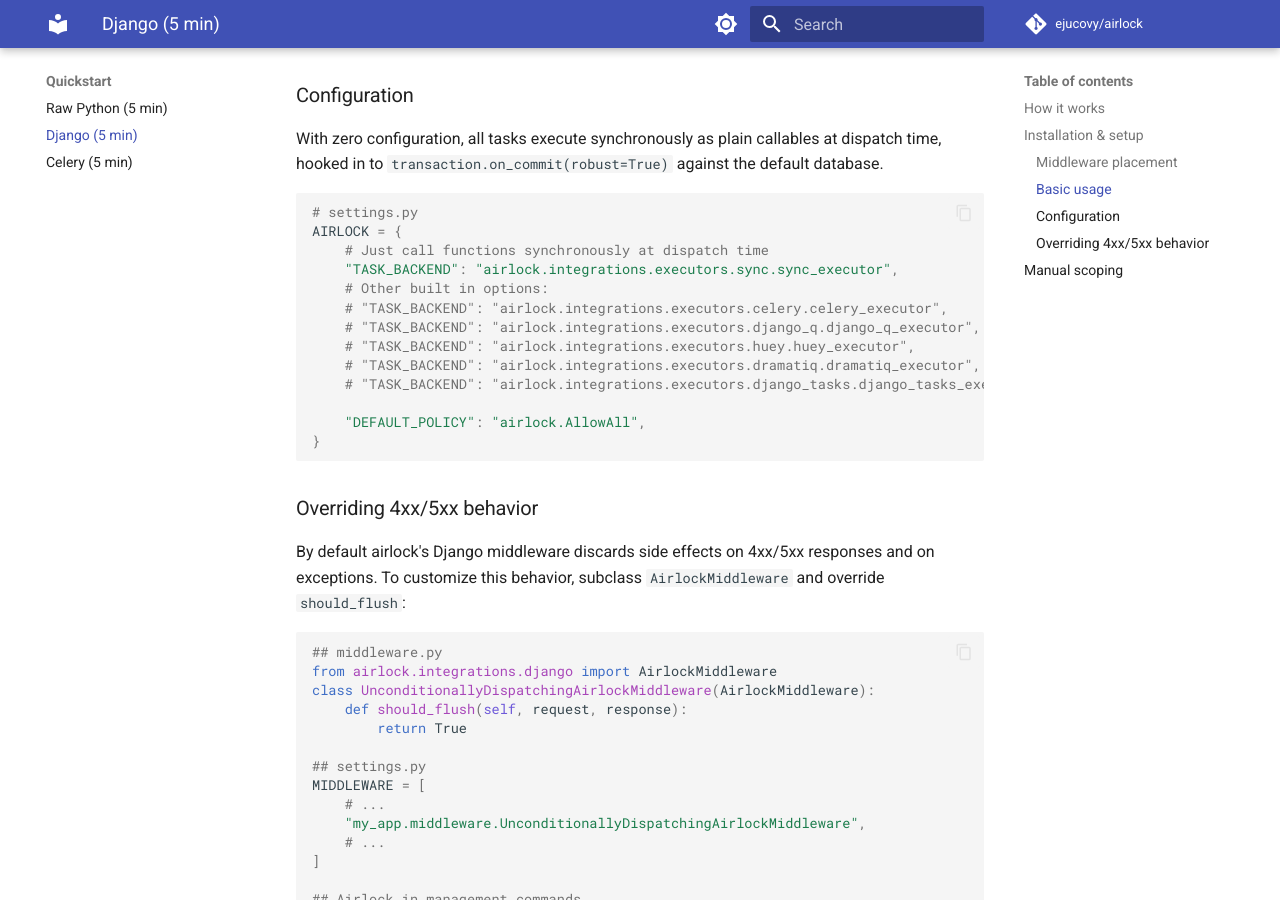
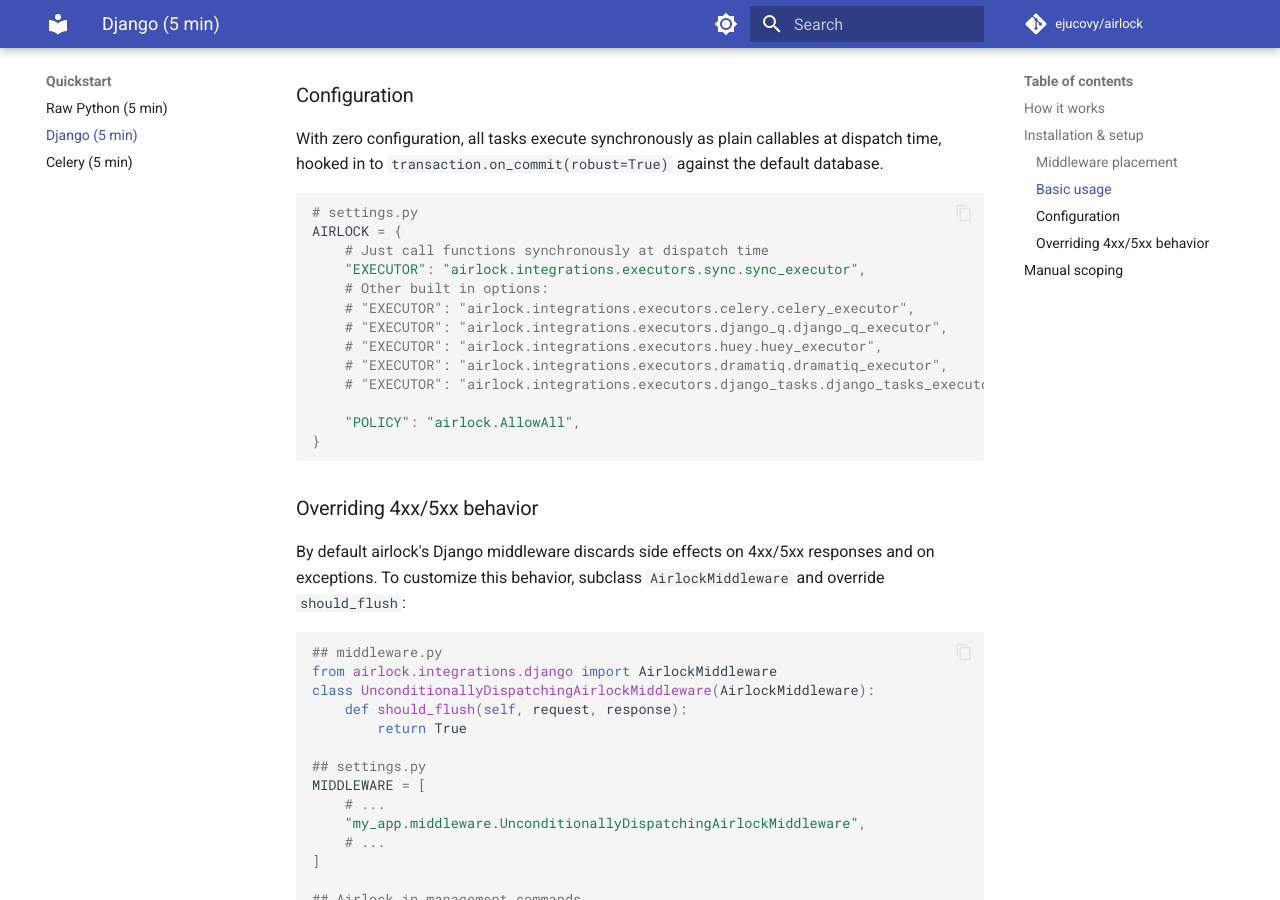
Before and after one commit to ejucovy/airlock, an MkDocs documentation site: the page built from docs/quickstart/django.md, in a window 1280 px wide and 900 px high, scrolled down 1842 px. Built offline with MkDocs 1.6.1 and Material for MkDocs 9.7.7, drawn with Linux system fonts in a browser that asks for light colours; comment, search, counter and statistics services are not loaded; some of the changed text lies outside the part shown.

Commit message:
Rename settings for consistency: POLICY, EXECUTOR, SCOPE
- TASK_BACKEND → EXECUTOR (it's an executor, not a backend)
- DEFAULT_POLICY → POLICY (consistent noun pattern)
- Add SCOPE setting so middleware can use custom DjangoScope subclasses
- Update docs and tests to match

````diff
--- a/docs/quickstart/django.md
+++ b/docs/quickstart/django.md
@@ -31,7 +31,7 @@ MIDDLEWARE = [
 ]
 
 AIRLOCK = {
-    "TASK_BACKEND": "airlock.integrations.executors.celery.celery_executor",
+    "EXECUTOR": "airlock.integrations.executors.celery.celery_executor",
 }
 ```
 
@@ -77,15 +77,15 @@ the default database.
 # settings.py
 AIRLOCK = {
     # Just call functions synchronously at dispatch time
-    "TASK_BACKEND": "airlock.integrations.executors.sync.sync_executor",
+    "EXECUTOR": "airlock.integrations.executors.sync.sync_executor",
     # Other built in options:
-    # "TASK_BACKEND": "airlock.integrations.executors.celery.celery_executor",
-    # "TASK_BACKEND": "airlock.integrations.executors.django_q.django_q_executor",
-    # "TASK_BACKEND": "airlock.integrations.executors.huey.huey_executor",
-    # "TASK_BACKEND": "airlock.integrations.executors.dramatiq.dramatiq_executor",
-    # "TASK_BACKEND": "airlock.integrations.executors.django_tasks.django_tasks_executor",
+    # "EXECUTOR": "airlock.integrations.executors.celery.celery_executor",
+    # "EXECUTOR": "airlock.integrations.executors.django_q.django_q_executor",
+    # "EXECUTOR": "airlock.integrations.executors.huey.huey_executor",
+    # "EXECUTOR": "airlock.integrations.executors.dramatiq.dramatiq_executor",
+    # "EXECUTOR": "airlock.integrations.executors.django_tasks.django_tasks_executor",
 
-    "DEFAULT_POLICY": "airlock.AllowAll",
+    "POLICY": "airlock.AllowAll",
 }
 ```
 
````
Also changed, not shown: 2 other files.
